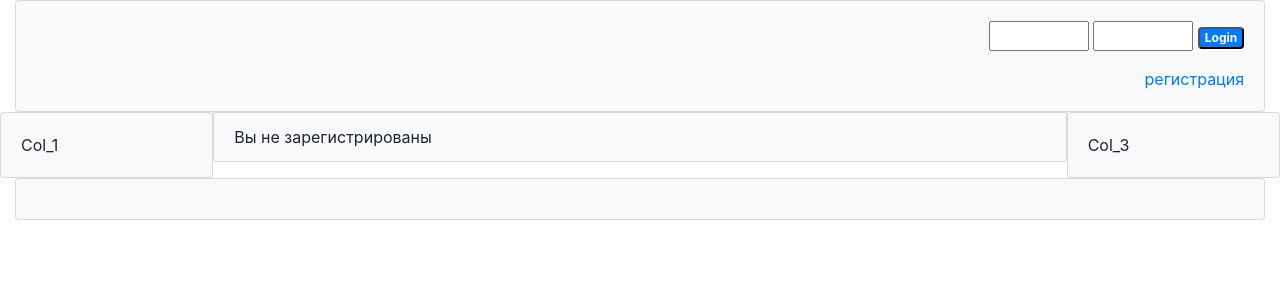
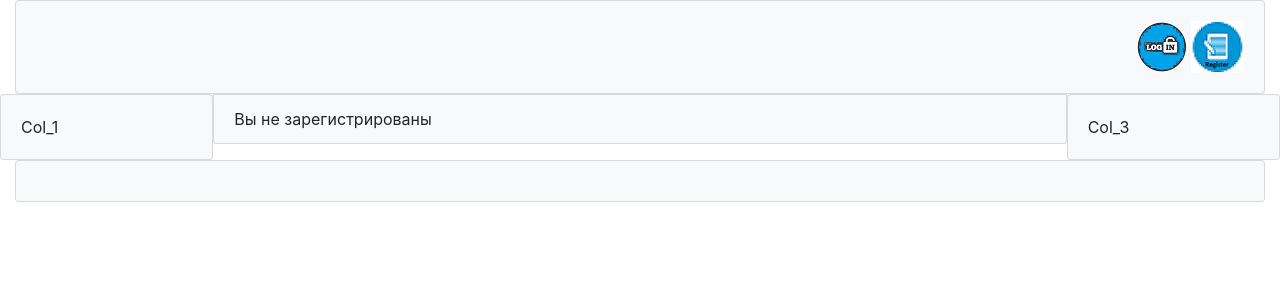
Before and after one commit to vitalyby/Django, a Django app: page /my_exrate/ in a window 1280 px wide. Shown: the top 300 px of the page. Run offline with Django 3.2, Linux system fonts and the light colour scheme; some libraries are stand-ins or nearby versions.

Commit message:
commit number 14

```diff
--- a/my_exrate/static/js/js1.js
+++ b/my_exrate/static/js/js1.js
@@ -36,11 +36,15 @@ $(document).ready(function () {
     $('#but_mat').click(function (e) {
         alert("Нажата кнопка id='but_mat'")
     })
+    //обработка кнопки регистрации
     $('#register').click(function (e) {
+        e.preventDefault()
         alert("register username='" + $('#username3').val() + "'")
-        // e.preventDefault()
         $.post("my_exrate/check_user", {'username': $('#username3').val()}, function (response) {
-                alert("register0 username=" + response.user)
+            alert("register0 username=" + response.user)
+            if (response.user == 'user_exists') {
+                    alert("Такое имя " + $('#username3').val() + " уже занято.")
+                }
             }
         );
     })
--- a/my_exrate/urls.py
+++ b/my_exrate/urls.py
@@ -5,8 +5,8 @@ app_name = 'my_exrate'
 urlpatterns = [
     url(r'^$', views.index, name='index'),
     url(r'^my_exrate/$', views.index, name='index'),
-    url(r'^login.html$', views.login_user, name='login'),
-    url(r'^logout.html$', views.logout_user, name='logout'),
+    url(r'^login$', views.login_user, name='login'),
+    url(r'^logout$', views.logout_user, name='logout'),
     url(r'^register$', views.register, name='register'),
     url(r'^register_user$', views.register_user, name='register'),
     url(r'^my_exrate/check_user$', views.check_user, name='check_user'),
--- a/my_exrate/views.py
+++ b/my_exrate/views.py
@@ -87,9 +87,9 @@ def register_user(request):
 
 
 def check_user(request):
-    username = User.objects.filter(username=request.POST.get('username'))
-    usr = username.User
-    print(usr)
+    usr = 'ok'
+    if User.objects.filter(username=request.POST.get('username')).exists():
+        usr = 'user_exists'
     response = {'user': usr}
     return JsonResponse(response)
 
--- a/templates/my_exrate/common.html
+++ b/templates/my_exrate/common.html
@@ -14,16 +14,13 @@
     <div class="row" style="text-align: right;">
         <div class="col-12">
             <div class="card card-body bg-light">
-                {% if login_form %}
-                    <form method="post" action="logout.html">
-                        <button class="badge badge-primary" type="submit" id="logout">'{{ user }}' Logout</button>
-                    </form>
+                {% load static %}
+                {% if user.is_authenticated %}
+                    <a href="logout"><img border="0" alt="Logout: {{ user }}" src="{% static "image/logout.png" %}"></a>
+
                 {% else %}
-                    <form class="form-signin-sm" method="post" action="login.html">
-                        <input class="text text-sm" type="text" style="width:100px" name="username" id="username">
-                        <input class="text text-sm" type="password" style="width:100px" name="password" id="password">
-                        <button class="badge badge-primary" type="submit" id="login">Login</button>
-                    </form><a href="register">регистрация </a>
+                    <nobr><a href="login"><img border="0" alt="Войти" src="{% static "image/login.png" %}"></a>&nbsp;<a
+                            href="register"><img border="0" alt="Регистрация" src="{% static "image/register.png" %}"></a></nobr>
                 {% endif %}
             </div>
         </div>
--- a/templates/my_exrate/login.html
+++ b/templates/my_exrate/login.html
@@ -5,7 +5,7 @@
 {% endblock %}
 
 {% block common_body %}
-    <form class="form-signin-sm" method="post" action="login.html">
+    <form class="form-signin-sm" method="post" action="login">
 
         <div class="form-group">
             <label for="username">Username:</label>
```
Also changed, not shown: db.sqlite3, my_exrate/static/image/login.png (added), my_exrate/static/image/logout.png (added), my_exrate/static/image/register.png (added).
